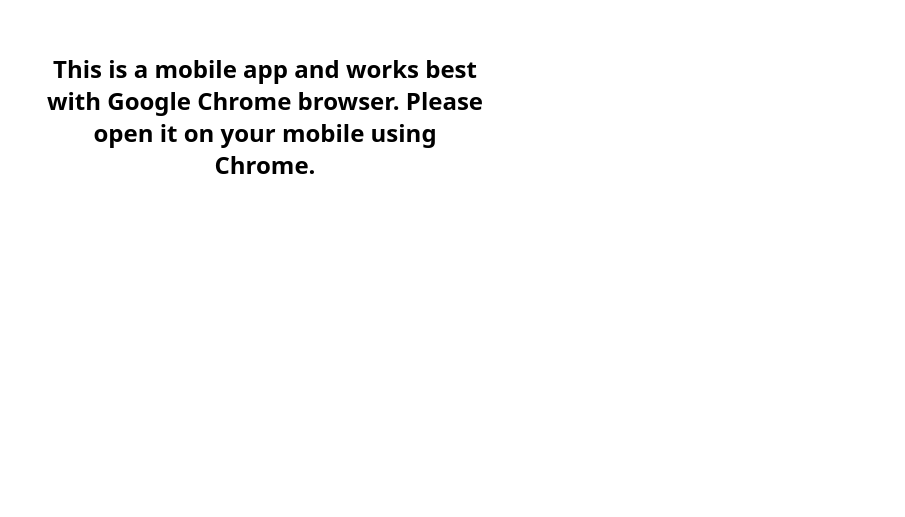
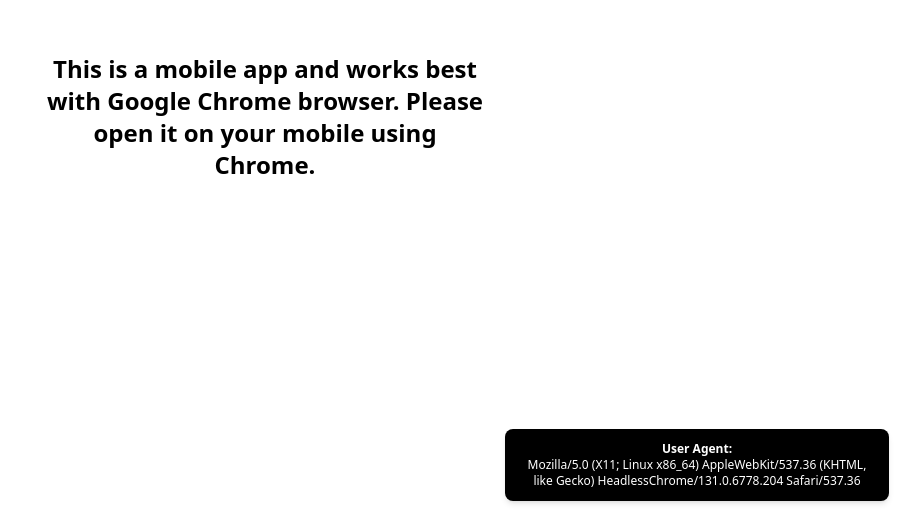
Before and after one commit to Talha-ai/sentinel-final, a React (Vite) app: page /1 in a window 1280 px wide. Shown: the part 283-800 px from the top of the page, without its empty margins (375-1280 px from the left). Built offline with nearby package versions, Linux system fonts and the light colour scheme.

Commit message:
Update DeviceAndBrowserAlert.tsx

```diff
--- a/src/components/DeviceAndBrowserAlert.tsx
+++ b/src/components/DeviceAndBrowserAlert.tsx
@@ -1,4 +1,5 @@
 import { useEffect, useState } from "react";
+import UAInspector from "./UAInspector";
 
 interface AlertPropsType {
     mobile: boolean;
@@ -31,8 +32,9 @@ export default function DeviceAndBrowserAlert({ mobile, chrome }: AlertPropsType
     if (!showAlert) return null;
 
     return (
-        <div className="fixed inset-0 bg-white text-black flex items-center justify-center text-center px-6 py-4 z-[9999]">
+        <div className="fixed inset-0 bg-white text-black flex flex-col gap-2 items-center justify-center text-center px-6 py-4 z-[9999]">
             <div className="max-w-md text-2xl font-semibold">{alertMessage}</div>
+            <UAInspector />
         </div>
     );
 }
```
